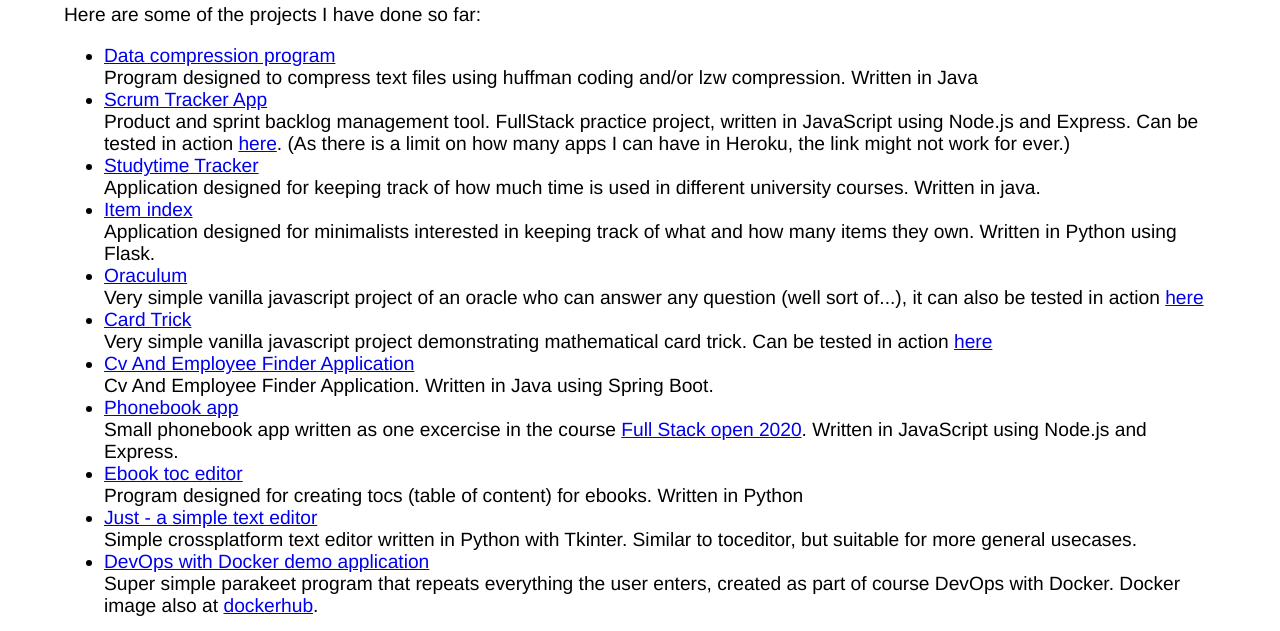
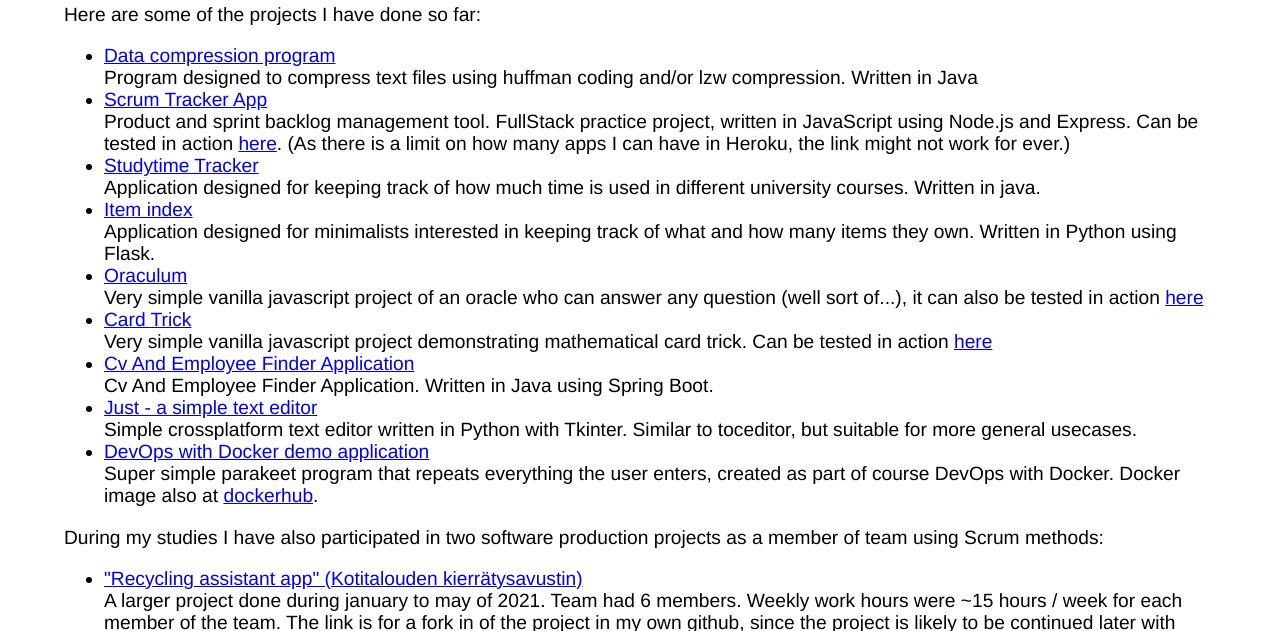
Before and after one commit to nikomn/nikomn.github.io, a plain HTML site: page projects.html in a window 1280 px wide. Shown: the part 188-819 px from the top of the page. Drawn offline with Linux system fonts and the light colour scheme.

Commit message:
Updated projects list

```diff
--- a/projects.html
+++ b/projects.html
@@ -52,13 +52,6 @@
         <a href="https://nikomn.github.io/taikatemppu/">here</a></div>
     <li><a href="https://github.com/nikomn/wepa-projekti">Cv And Employee Finder Application</a>
       <div>Cv And Employee Finder Application. Written in Java using Spring Boot.</div>
-    <li><a href="https://github.com/nikomn/fullstack-kurssi-puhelinluettelo-backend">Phonebook app</a>
-      <div>Small phonebook app written as one excercise in the course
-        <a href="https://fullstackopen.com/">Full Stack open 2020</a>. Written in
-          JavaScript using Node.js and Express.</div>
-    <li><a href="https://github.com/nikomn/toceditor">Ebook toc editor</a></li>
-      <div>Program designed for creating tocs (table of content) for ebooks.
-        Written in Python</div>
     <li><a href="https://github.com/nikomn/just">Just - a simple text editor</a></li>
       <div>Simple crossplatform text editor written in Python with Tkinter. Similar
         to toceditor, but suitable for more general usecases.
```
